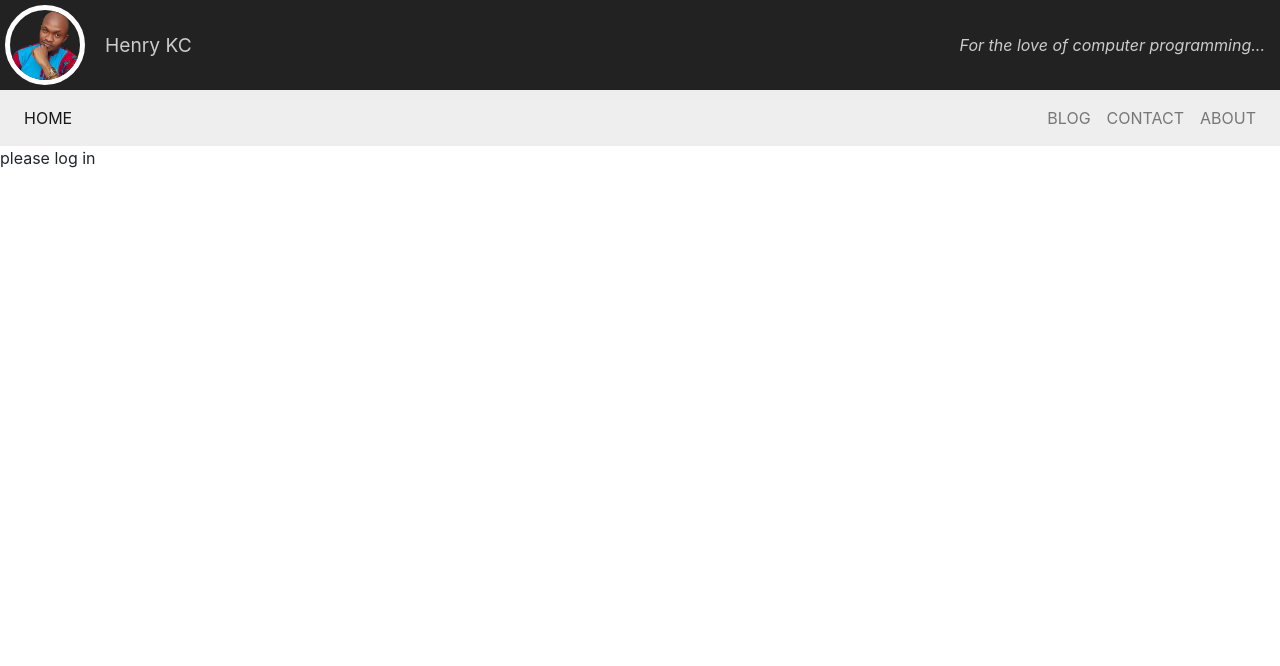
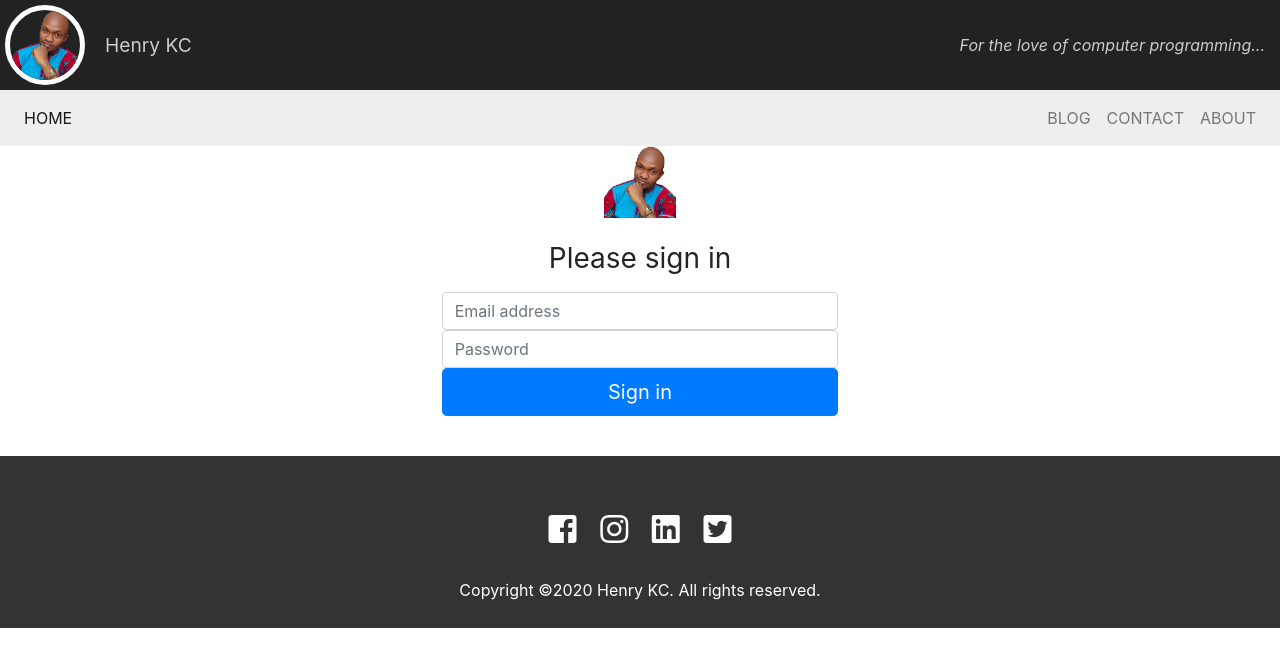
Before and after one commit to HENRYKC24/henrykc_website_backend, a React (Create React App) app in the folder front-end/: page /compose in a window 1280 px wide. Shown: the top 666 px of the page. Built offline with nearby package versions, Linux system fonts and the light colour scheme; no server answers.

Commit message:
add admin login page

```diff
--- a/front-end/src/App.js
+++ b/front-end/src/App.js
@@ -10,21 +10,6 @@ import Compose from './pages/blog/Compose';
 import './App.css';
 
 class App extends Component {
-
-  componentDidMount() {
-    // fetch('/come', {
-    //   headers : {
-    //     'Content-Type': 'application/json',
-    //     'Accept': 'application/json'
-    //    }
-
-    // })
-    // .then((response) => response.json())
-    // .then((messages) => {console.log("messages");});
-    fetch('/api/customers')
-      .then(res => res.json())
-      .then(customers => this.setState({customers}, () => console.log('Customers fetched..', customers)));
-  }
 
   render() {
 
--- a/front-end/src/pages/blog/Compose.jsx
+++ b/front-end/src/pages/blog/Compose.jsx
@@ -1,19 +1,24 @@
 import React from 'react';
-const bodyParser = require('body-parser');
+import Footer from '../../components/Footer';
 
 class Compose extends React.Component {
   constructor() {
     super();
     this.state = {
-      loggedIn: false
+      loggedIn: 0
     };
   }
+
   componentDidMount() {
 
   }
+
   render() {
     return (
-      this.state.loggedIn ? <div className="container">
+      this.state.loggedIn
+      ?
+      <div>
+      <div className="container">
         <form action="/compose" method="POST">
 
           <div class="form-group">
@@ -34,7 +39,24 @@ class Compose extends React.Component {
 
           <button type="submit" name="submit" class="btn btn-primary">Publish</button>
         </form>
-      </div> : <div>please log in</div>
+      </div>
+        <Footer />
+        </div>
+      :
+      <><div className="container col-lg-4 text-center">
+       <form method="POST" action="/admin-compose-credential" class="form-signin">
+       <img class="mb-4" src="images/preWed.png" alt="for log in" width="72" height="72" />
+       <h1 class="h3 mb-3 font-weight-normal">Please sign in</h1>
+       <label for="inputEmail" class="sr-only">Email address</label>
+       <input type="email" id="inputEmail" class="form-control" placeholder="Email address" required autofocus />
+       <label for="inputPassword" name="password" class="sr-only">Password</label>
+       <input type="password" id="inputPassword" class="form-control" placeholder="Password" required />
+
+       <button class="btn btn-lg btn-primary btn-block" type="submit">Sign in</button>
+     </form>
+      </div>
+      <Footer />
+      </>
     )
   }
 };
```
Also changed, not shown: 1 other file (tests, documents, lock files or other folders).
